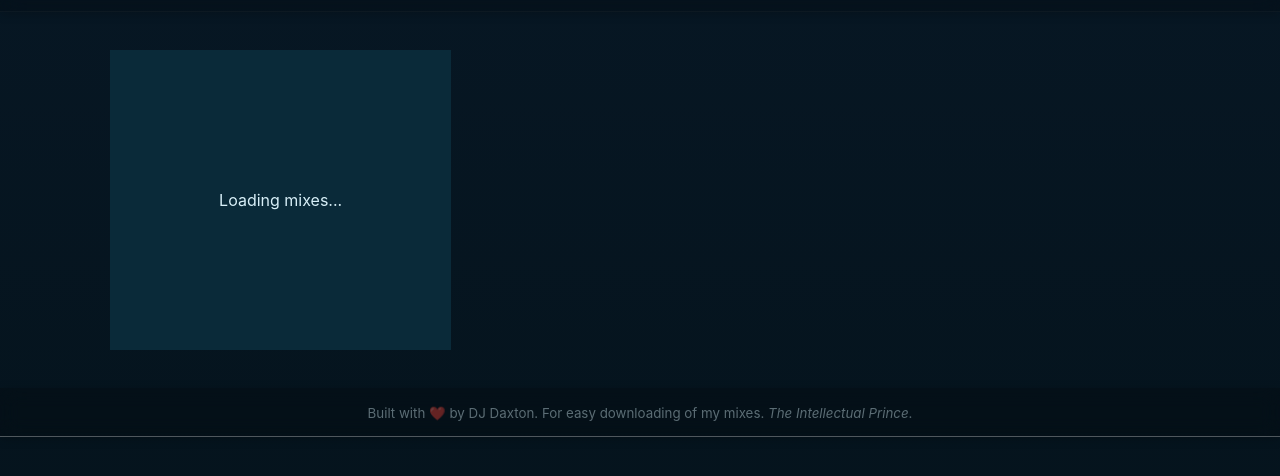
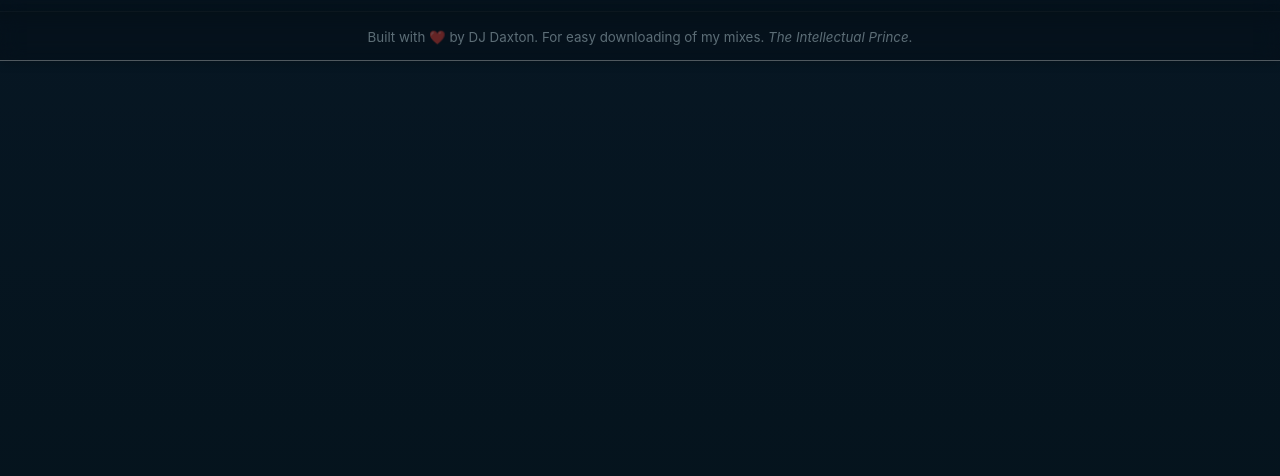
Before and after one commit to Daxton-prince/Daxton-music-website, a plain HTML site: page index.html in a window 1280 px wide. Shown: the part 60-536 px from the top of the page. Drawn offline with Linux system fonts and the light colour scheme.

Commit message:
Update index.html

```diff
--- a/index.html
+++ b/index.html
@@ -317,11 +317,7 @@
     </div>
   </header>
 
-  <main class="container">
-    <section id="mixes" class="mix-grid" aria-live="polite">
-      <!-- Loading placeholder -->
-      <div class="loading-card">Loading mixes...</div>
-    </section>
+
     <div id="empty" class="empty-state" style="display:none;">
       <svg width="48" height="48" viewBox="0 0 24 24" fill="none" stroke="currentColor" stroke-width="1.5">
         <path d="M21 15a2 2 0 0 1-2 2H7l-4 4V5a2 2 0 0 1 2-2h14a2 2 0 0 1 2 2z"></path>
```
